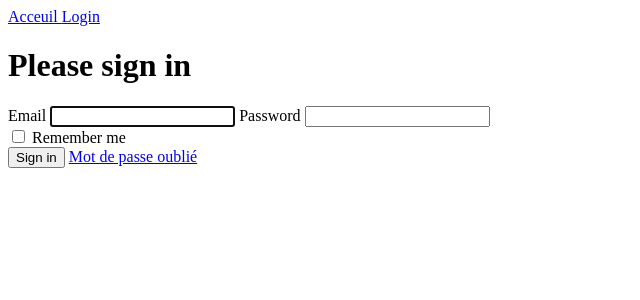
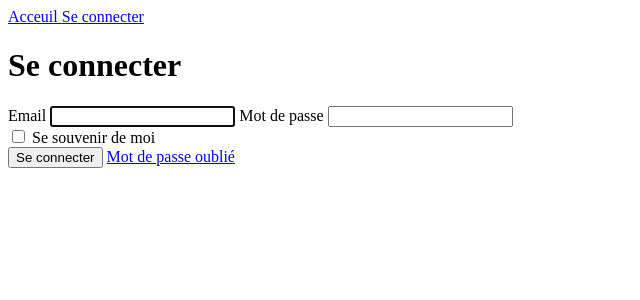
Before and after one commit to iOuls/projetSortir.com, a Symfony app: template templates/security/login.html.twig in a window 1280 px wide. Shown: the top 300 px of the page, without its empty margins (0-640 px from the left). Run offline with Twig, Linux system fonts and the light colour scheme; the template is opened without the code that fills it, so the values that code supplies are empty; some libraries are stand-ins or nearby versions.

Commit message:
Relecture code + Page connexion fr

```diff
--- a/templates/base.html.twig
+++ b/templates/base.html.twig
@@ -16,11 +16,11 @@
     {% endif %}
     <a href="{{ path('sortie_list') }}">Acceuil </a>
     {% if app.user %}
-        <a href="{{ path('app_logout') }}">Logout</a>
+        <a href="{{ path('app_logout') }}">Se déconnecter</a>
         <a href="{{ path('profil_users') }}">Profil</a><br>
         <p>Bienvenue {{ app.user.pseudo }}</p>
     {% else %}
-        <a href="{{ path('app_login') }}">Login</a>
+        <a href="{{ path('app_login') }}">Se connecter</a>
         <!-- <a href="{{ path('app_register') }}">Register</a> -->
     {% endif %}
 </header>
--- a/templates/security/login.html.twig
+++ b/templates/security/login.html.twig
@@ -10,15 +10,18 @@
 
         {% if app.user %}
             <div class="mb-3">
-            You are logged in as {{ app.user.userIdentifier }}, <a href="{{ path('app_logout') }}">Logout</a>
+                Vous êtes connecté en tant que {{ app.user.userIdentifier }}, <a href="{{ path('app_logout') }}">Se
+                    déconnecter</a>
             </div>
         {% endif %}
 
-    <h1 class="h3 mb-3 font-weight-normal">Please sign in</h1>
+        <h1 class="h3 mb-3 font-weight-normal">Se connecter</h1>
         <label for="inputEmail">Email</label>
-    <input type="email" value="{{ last_username }}" name="email" id="inputEmail" class="form-control" autocomplete="email" required autofocus>
-    <label for="inputPassword">Password</label>
-    <input type="password" name="password" id="inputPassword" class="form-control" autocomplete="current-password" required>
+        <input type="email" value="{{ last_username }}" name="email" id="inputEmail" class="form-control"
+               autocomplete="email" required autofocus>
+        <label for="inputPassword">Mot de passe</label>
+        <input type="password" name="password" id="inputPassword" class="form-control" autocomplete="current-password"
+               required>
 
         <input type="hidden" name="_csrf_token"
                value="{{ csrf_token('authenticate') }}"
@@ -31,13 +34,13 @@
 
         <div class="checkbox mb-3">
             <label>
-                <input type="checkbox" name="_remember_me"> Remember me
+                <input type="checkbox" name="_remember_me"> Se souvenir de moi
             </label>
         </div>
 
 
         <button class="btn btn-lg btn-primary" type="submit">
-        Sign in
+            Se connecter
         </button>
         <a href="{{ path('forgotten_password') }}" class="btn btn-secondary mt-3">Mot de passe oublié</a>
     </form>
--- a/templates/sortie/list.html.twig
+++ b/templates/sortie/list.html.twig
@@ -94,7 +94,6 @@
 
                 <label>{% if sortie.etat.libelle == 'Créée' %}
                         {% if sortie.organisateur == app.user %}
-                            {# TODO liens #}
                             <a href="{{ path('sortie_modifier', {id : sortie.id}) }}">Modifier</a> -
                             <a href="{{ path('sortie_publier', {id : sortie.id}) }}">Publier</a>
                         {% endif %}
```
Also changed, not shown: templates/remember/index.html.twig (deleted, +0 -20 lines), templates/sortie/afficher.html.twig (+14 -12 lines), templates/sortie/index.html.twig (deleted, +0 -16 lines). Lines whose indentation alone changed are shown as unchanged.
